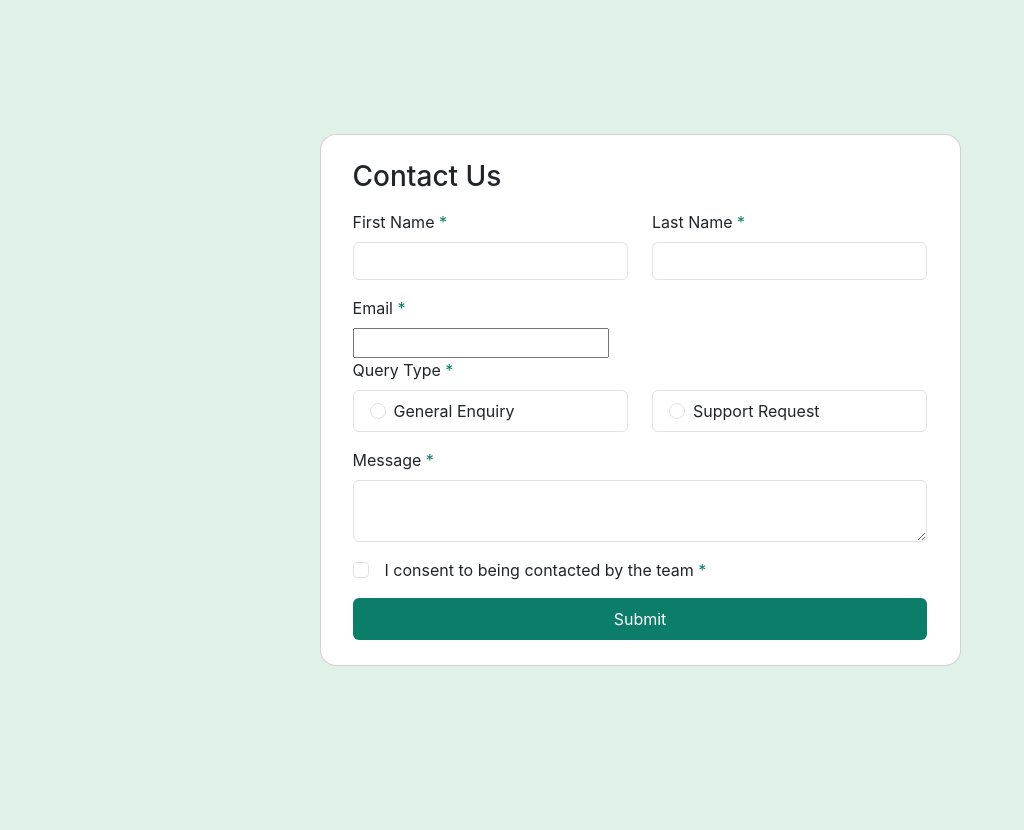
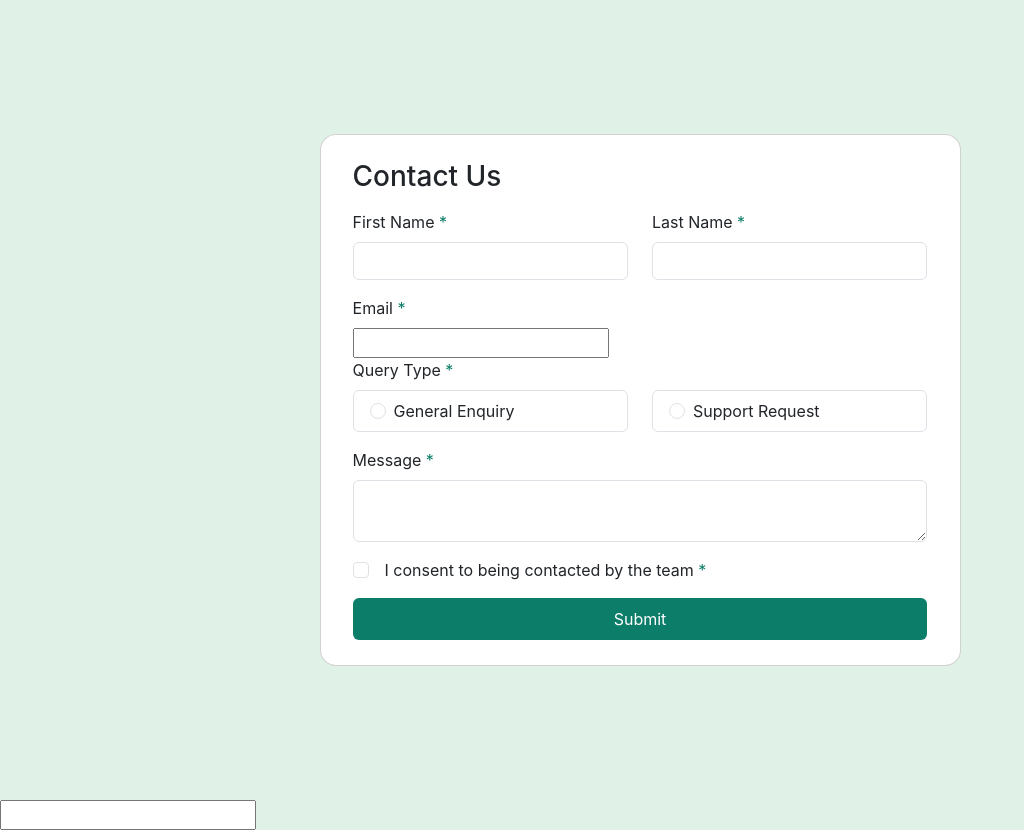
Before and after one commit to nishantcm/contact-form-main-fm, a React (Create React App) app: page / in a window 1280 px wide. Shown: the whole page, without its empty margins (0-1024 px from the left). Before the commit the page ends 800 px from the top, so only its background shows below. Built offline with nearby package versions, Linux system fonts and the light colour scheme.

Commit message:
Update the file for email validation

```diff
--- a/src/index.js
+++ b/src/index.js
@@ -3,11 +3,13 @@ import ReactDOM from 'react-dom/client';
 import './index.css';
 import App from './App';
 import reportWebVitals from './reportWebVitals';
+import EmailInput from './EmailInput';
 
 const root = ReactDOM.createRoot(document.getElementById('root'));
 root.render(
   <React.StrictMode>
     <App />
+    <EmailInput />
   </React.StrictMode>
 );
 
```
